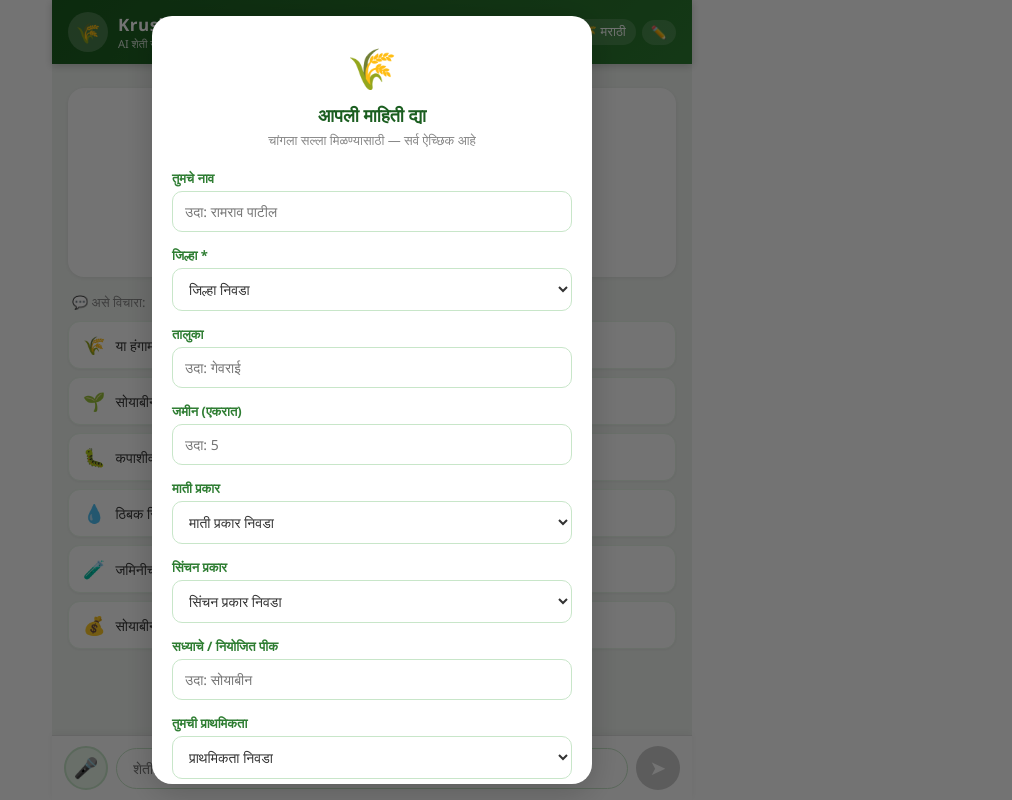
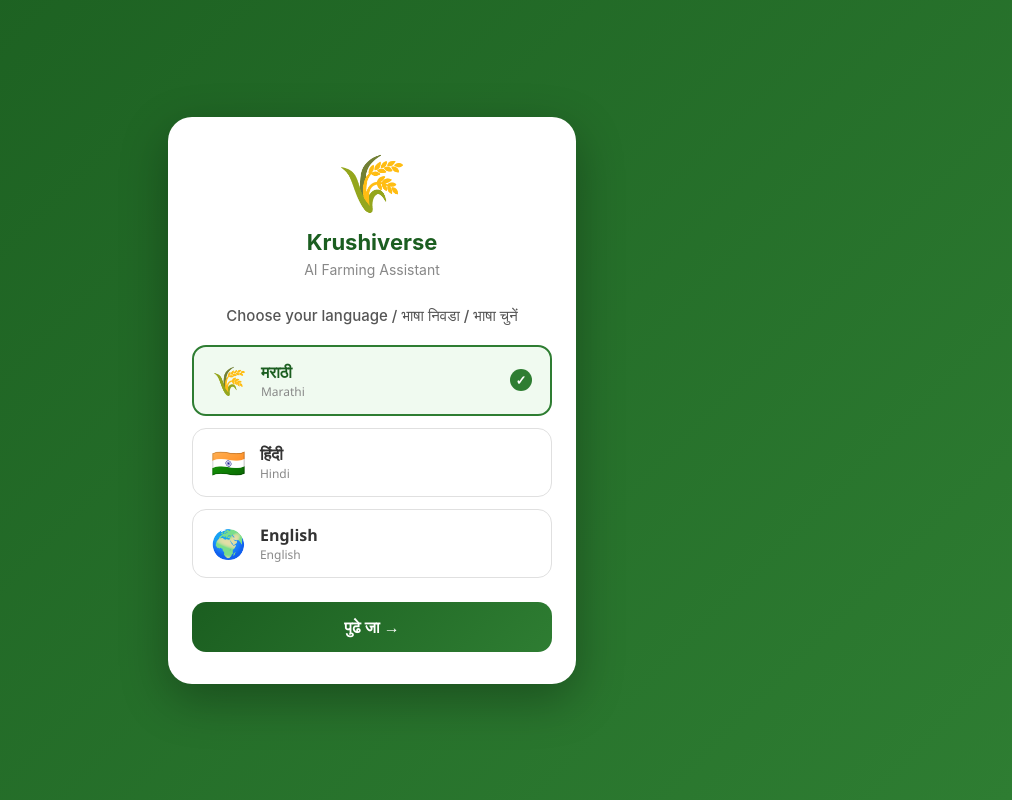
Before and after one commit to AbhixGore/ai-farming-frontend, a React (Create React App) app: page / in a window 1280 px wide. Shown: the whole page, without its empty margins (268-1280 px from the left). Built offline with nearby package versions, Linux system fonts and the light colour scheme.

Commit message:
feat: language selection as first screen before profile form

```diff
--- a/src/App.js
+++ b/src/App.js
@@ -3,12 +3,11 @@ import React, { useState, useRef, useEffect } from "react";
 const BACKEND = "https://ai-farming-frontend-production.up.railway.app";
 
 const LANGUAGES = [
-  { code: "mr-IN", label: "मराठी", flag: "🌾" },
-  { code: "hi-IN", label: "हिंदी", flag: "🇮🇳" },
-  { code: "en-US", label: "English", flag: "🌍" }
+  { code: "mr-IN", label: "मराठी", flag: "🌾", desc: "Marathi" },
+  { code: "hi-IN", label: "हिंदी", flag: "🇮🇳", desc: "Hindi" },
+  { code: "en-US", label: "English", flag: "🌍", desc: "English" }
 ];
 
-// All UI text per language
 const UI = {
   "mr-IN": {
     appSubtitle: "AI शेती सहाय्यक",
@@ -30,6 +29,9 @@ const UI = {
     startBtn: "सुरू करा →",
     connError: "⏳ कनेक्शन एरर. पुन्हा प्रयत्न करा.",
     voiceHint: "🎤 बोलून विचारा किंवा टाइप करा",
+    chooseLang: "भाषा निवडा",
+    chooseDesc: "तुम्हाला कोणत्या भाषेत बोलायचे आहे?",
+    continueBtn: "पुढे जा →",
     suggestions: [
       { emoji: "🌾", text: "या हंगामात कोणते पीक घ्यायचे?" },
       { emoji: "🌱", text: "सोयाबीनसाठी कोणती जात चांगली?" },
@@ -59,6 +61,8 @@ const UI = {
     startBtn: "शुरू करें →",
     connError: "⏳ कनेक्शन एरर. फिर से कोशिश करें.",
     voiceHint: "🎤 बोलकर पूछें या टाइप करें",
+    chooseDesc: "आप किस भाषा में बात करना चाहते हैं?",
+    continueBtn: "आगे बढ़ें →",
     suggestions: [
       { emoji: "🌾", text: "इस मौसम में कौन सी फसल लगाएं?" },
       { emoji: "🌱", text: "सोयाबीन के लिए कौन सी किस्म अच्छी है?" },
@@ -88,6 +92,8 @@ const UI = {
     startBtn: "Get Started →",
     connError: "⏳ Connection error. Please try again.",
     voiceHint: "🎤 Speak or type your question",
+    chooseDesc: "Which language do you prefer?",
+    continueBtn: "Continue →",
     suggestions: [
       { emoji: "🌾", text: "Which crop should I grow this season?" },
       { emoji: "🌱", text: "Which soybean variety is best?" },
@@ -99,6 +105,89 @@ const UI = {
   }
 };
 
+// SCREEN 1: Language Picker
+function LanguageScreen({ onSelect }) {
+  const [selected, setSelected] = useState("mr-IN");
+  return (
+    <div style={{
+      position: "fixed", inset: 0,
+      background: "linear-gradient(135deg, #1b5e20, #2e7d32)",
+      display: "flex", alignItems: "center", justifyContent: "center",
+      zIndex: 2000, padding: 24
+    }}>
+      <div style={{
+        background: "white", borderRadius: 24, padding: "32px 24px",
+        width: "100%", maxWidth: 360,
+        boxShadow: "0 16px 48px rgba(0,0,0,0.3)"
+      }}>
+        <div style={{ textAlign: "center", marginBottom: 28 }}>
+          <div style={{ fontSize: 56, marginBottom: 12 }}>🌾</div>
+          <h1 style={{ margin: "0 0 6px", color: "#1b5e20", fontSize: 22, fontWeight: "700" }}>
+            Krushiverse
+          </h1>
+          <p style={{ color: "#888", fontSize: 14, margin: 0 }}>
+            AI Farming Assistant
+          </p>
+        </div>
+
+        <p style={{ textAlign: "center", color: "#555", fontSize: 15, marginBottom: 20, fontWeight: "500" }}>
+          Choose your language / भाषा निवडा / भाषा चुनें
+        </p>
+
+        <div style={{ display: "flex", flexDirection: "column", gap: 12, marginBottom: 24 }}>
+          {LANGUAGES.map(lang => (
+            <button
+              key={lang.code}
+              onClick={() => setSelected(lang.code)}
+              style={{
+                display: "flex", alignItems: "center", gap: 14,
+                padding: "14px 18px", borderRadius: 14,
+                border: selected === lang.code ? "2.5px solid #2e7d32" : "1.5px solid #e0e0e0",
+                background: selected === lang.code ? "#f0faf0" : "white",
+                cursor: "pointer", textAlign: "left",
+                transition: "all 0.15s",
+                fontFamily: "'Segoe UI', Arial, sans-serif"
+              }}
+            >
+              <span style={{ fontSize: 28 }}>{lang.flag}</span>
+              <div style={{ flex: 1 }}>
+                <div style={{
+                  fontSize: 16, fontWeight: "600",
+                  color: selected === lang.code ? "#1b5e20" : "#333"
+                }}>
+                  {lang.label}
+                </div>
+                <div style={{ fontSize: 12, color: "#888" }}>{lang.desc}</div>
+              </div>
+              {selected === lang.code && (
+                <div style={{
+                  width: 22, height: 22, borderRadius: "50%",
+                  background: "#2e7d32", display: "flex",
+                  alignItems: "center", justifyContent: "center",
+                  color: "white", fontSize: 13, fontWeight: "bold"
+                }}>✓</div>
+              )}
+            </button>
+          ))}
+        </div>
+
+        <button
+          onClick={() => onSelect(LANGUAGES.find(l => l.code === selected))}
+          style={{
+            width: "100%", padding: "14px", borderRadius: 14, border: "none",
+            background: "linear-gradient(135deg, #1b5e20, #2e7d32)",
+            color: "white", fontSize: 16, fontWeight: "600",
+            cursor: "pointer", fontFamily: "'Segoe UI', Arial, sans-serif"
+          }}
+        >
+          {UI[selected].continueBtn}
+        </button>
+      </div>
+    </div>
+  );
+}
+
+// SCREEN 2: Profile Form
 function ProfileModal({ onSave, ui }) {
   const [form, setForm] = useState({
     name: "", district: "", taluka: "", landAcres: "",
@@ -117,7 +206,8 @@ function ProfileModal({ onSave, ui }) {
   return (
     <div style={{
       position: "fixed", inset: 0, background: "rgba(0,0,0,0.55)",
-      display: "flex", alignItems: "center", justifyContent: "center", zIndex: 1000, padding: 16
+      display: "flex", alignItems: "center", justifyContent: "center",
+      zIndex: 1000, padding: 16
     }}>
       <div style={{
         background: "white", borderRadius: 20, padding: "24px 20px",
@@ -215,6 +305,7 @@ function ProfileModal({ onSave, ui }) {
   );
 }
 
+// MAIN APP
 export default function App() {
   const [message, setMessage] = useState("");
   const [chat, setChat] = useState([]);
@@ -222,13 +313,13 @@ export default function App() {
   const [listening, setListening] = useState(false);
   const [speakingIndex, setSpeakingIndex] = useState(null);
   const [farmerProfile, setFarmerProfile] = useState(null);
-  const [language, setLanguage] = useState(LANGUAGES[0]);
+  const [language, setLanguage] = useState(null); // null = show language screen
   const [showLangPicker, setShowLangPicker] = useState(false);
   const bottomRef = useRef(null);
   const recognitionRef = useRef(null);
   const finalTranscriptRef = useRef("");
 
-  const ui = UI[language.code];
+  const ui = language ? UI[language.code] : UI["mr-IN"];
 
   useEffect(() => {
     bottomRef.current?.scrollIntoView({ behavior: "smooth" });
@@ -255,11 +346,12 @@ export default function App() {
       .replace(/\n+/g, ". ").replace(/[:]/g, "").replace(/\s+/g, " ").trim();
     const utterance = new SpeechSynthesisUtterance(cleanText);
     const voices = window.speechSynthesis.getVoices();
-    const langVoice = voices.find(v => v.lang === language.code);
+    const langCode = language?.code || "mr-IN";
+    const langVoice = voices.find(v => v.lang === langCode);
     const fallback = voices.find(v => v.lang === "hi-IN");
-    if (langVoice) { utterance.voice = langVoice; utterance.lang = language.code; }
+    if (langVoice) { utterance.voice = langVoice; utterance.lang = langCode; }
     else if (fallback) { utterance.voice = fallback; utterance.lang = "hi-IN"; }
-    else { utterance.lang = language.code; }
+    else { utterance.lang = langCode; }
     utterance.rate = 0.85; utterance.pitch = 1.1; utterance.volume = 1;
     utterance.onstart = () => setSpeakingIndex(index);
     utterance.onend = () => setSpeakingIndex(null);
@@ -273,7 +365,7 @@ export default function App() {
     const currentText = message.trim() ? message.trim() + " " : "";
     finalTranscriptRef.current = currentText;
     const recognition = new SR();
-    recognition.lang = language.code;
+    recognition.lang = language?.code || "mr-IN";
     recognition.continuous = false;
     recognition.interimResults = true;
     recognition.onstart = () => setListening(true);
@@ -320,7 +412,11 @@ export default function App() {
       const timeout = setTimeout(() => controller.abort(), 60000);
       const res = await fetch(`${BACKEND}/api/chat`, {
         method: "POST", headers: { "Content-Type": "application/json" },
-        body: JSON.stringify({ message: msgText, history: chat, farmerProfile: farmerProfile || {}, language: language.code }),
+        body: JSON.stringify({
+          message: msgText, history: chat,
+          farmerProfile: farmerProfile || {},
+          language: language?.code || "mr-IN"
+        }),
         signal: controller.signal
       });
       clearTimeout(timeout);
@@ -344,7 +440,10 @@ export default function App() {
     try {
       await fetch(`${BACKEND}/api/feedback`, {
         method: "POST", headers: { "Content-Type": "application/json" },
-        body: JSON.stringify({ feedbackType: type, messageText: chat[index]?.userMsg || "", aiReply: chat[index]?.text || "", farmerProfile: farmerProfile || {} })
+        body: JSON.stringify({
+          feedbackType: type, messageText: chat[index]?.userMsg || "",
+          aiReply: chat[index]?.text || "", farmerProfile: farmerProfile || {}
+        })
       });
     } catch (_) {}
   };
@@ -360,10 +459,23 @@ export default function App() {
     );
   };
 
+  // SCREEN 1: Language selection
+  if (!language) {
+    return <LanguageScreen onSelect={(lang) => { setLanguage(lang); }} />;
+  }
+
+  // SCREEN 2: Profile form
+  if (farmerProfile === null) {
+    return (
+      <div style={{ display: "flex", flexDirection: "column", height: "100vh", maxWidth: 640, margin: "0 auto", fontFamily: "'Segoe UI', Arial, sans-serif", background: "#f0f4f0" }}>
+        <ProfileModal onSave={(p) => setFarmerProfile(p)} ui={ui} />
+      </div>
+    );
+  }
+
+  // SCREEN 3: Chat
   return (
     <div style={{ display: "flex", flexDirection: "column", height: "100vh", maxWidth: 640, margin: "0 auto", fontFamily: "'Segoe UI', Arial, sans-serif", background: "#f0f4f0" }}>
-
-      {farmerProfile === null && <ProfileModal onSave={(p) => setFarmerProfile(p)} ui={ui} />}
 
       {/* HEADER */}
       <div style={{ background: "linear-gradient(135deg, #1b5e20, #2e7d32)", color: "white", padding: "12px 16px", display: "flex", alignItems: "center", gap: 10, boxShadow: "0 2px 8px rgba(0,0,0,0.2)" }}>
@@ -376,7 +488,7 @@ export default function App() {
           </div>
         </div>
         <div style={{ display: "flex", gap: 6, flexShrink: 0, alignItems: "center" }}>
-          {/* Language picker */}
+          {/* Language switcher in header */}
           <div style={{ position: "relative" }}>
             <button onClick={() => setShowLangPicker(!showLangPicker)} style={{ background: "rgba(255,255,255,0.15)", border: "none", color: "white", padding: "5px 10px", borderRadius: 16, fontSize: 13, cursor: "pointer", display: "flex", alignItems: "center", gap: 4 }}>
               {language.flag} {language.label}
@@ -407,12 +519,14 @@ export default function App() {
             <div style={{ textAlign: "center", padding: "24px 16px 20px", background: "white", borderRadius: 16, marginBottom: 16, boxShadow: "0 1px 4px rgba(0,0,0,0.08)" }}>
               <div style={{ fontSize: 48 }}>🌱</div>
               <h2 style={{ margin: "10px 0 4px", color: "#1b5e20", fontSize: 18 }}>
-                {farmerProfile?.name ? `${language.code === "en-US" ? "Hello" : language.code === "hi-IN" ? "नमस्ते" : "नमस्ते"}, ${farmerProfile.name}!` : ui.greeting}
+                {farmerProfile?.name ? `${language.code === "en-US" ? "Hello" : "नमस्ते"}, ${farmerProfile.name}!` : ui.greeting}
               </h2>
               <p style={{ color: "#666", fontSize: 14, margin: "0 0 6px" }}>{ui.subgreeting}</p>
               {farmerProfile?.district && (
                 <p style={{ color: "#2e7d32", fontSize: 13, margin: "0 0 4px", fontWeight: "500" }}>
-                  📍 {farmerProfile.district}{farmerProfile.irrigationType ? ` · ${farmerProfile.irrigationType}` : ""}{farmerProfile.landAcres ? ` · ${farmerProfile.landAcres} ${language.code === "en-US" ? "acres" : "एकर"}` : ""}
+                  📍 {farmerProfile.district}
+                  {farmerProfile.irrigationType ? ` · ${farmerProfile.irrigationType}` : ""}
+                  {farmerProfile.landAcres ? ` · ${farmerProfile.landAcres} ${language.code === "en-US" ? "acres" : "एकर"}` : ""}
                 </p>
               )}
               <p style={{ color: "#999", fontSize: 12, margin: 0 }}>{ui.voiceHint}</p>
```
